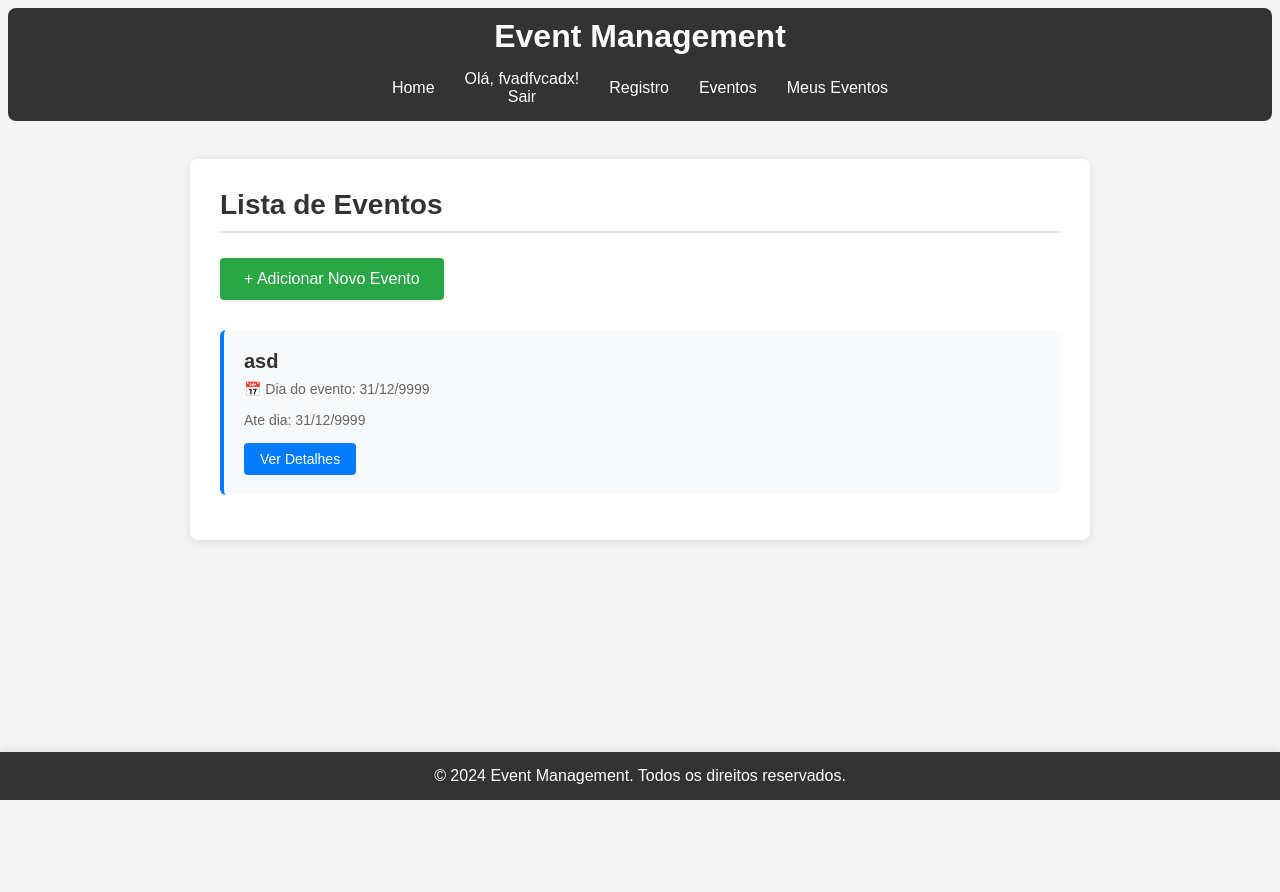
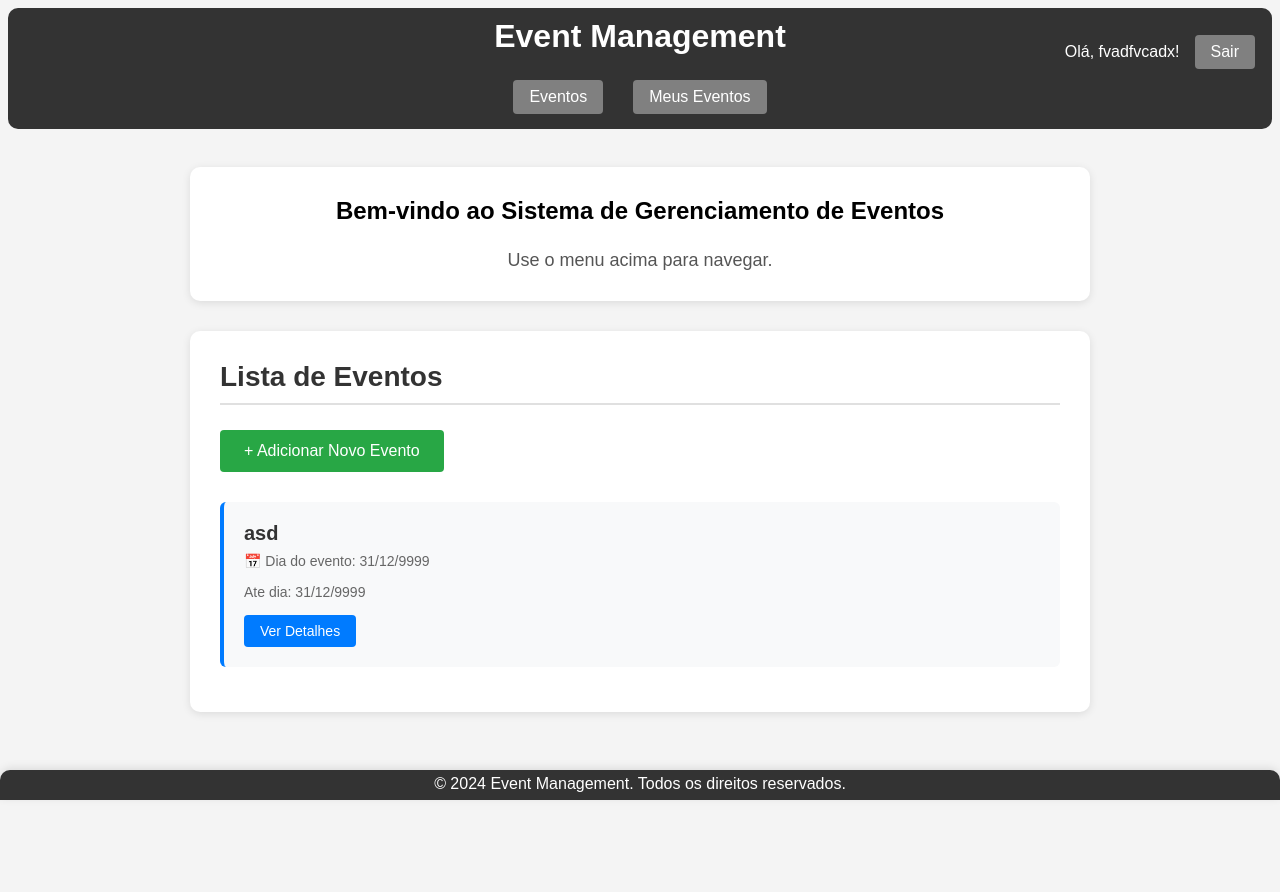
Before and after one commit to Luiprogramador/projeto-web-1, a Django app: page /event/ in a window 1280 px wide. Before the commit the page ends 800 px from the top, so only its background shows below. Run offline with Django 5.2, Linux system fonts and the light colour scheme; a user stored in the database is signed in; data comes from the database, SQL or seed files in the repository; both versions use the stored data as it was before the commit.

Commit message:
Adicionei novo tipo de usuário 'Organizador' e atualizei a lógica de permissões para criação de eventos. Melhorei o layout e a usabilidade das páginas de eventos.

```diff
--- a/event_management/app/models.py
+++ b/event_management/app/models.py
@@ -103,6 +103,7 @@ class UserRegister(AbstractBaseUser):
     type_user_choices = [
         ('Estudante', 'Estudante'),
         ('Professor', 'Professor'),
+        ('Organizador', 'Organizador'),
     ]
     username = models.CharField(max_length=150, unique=True)
     email = models.EmailField(unique=True)
@@ -112,9 +113,6 @@ class UserRegister(AbstractBaseUser):
     institution = models.CharField(max_length=150, blank=True, null=True)
     type_user = models.CharField(max_length=20, choices=type_user_choices, default='Estudante')
 
-    is_active = models.BooleanField(default=True)
-    is_staff = models.BooleanField(default=False)
-    date_joined = models.DateTimeField(auto_now_add=True)
 
     USERNAME_FIELD = 'username'
     REQUIRED_FIELDS = ['email', 'name']
--- a/event_management/app/static/css/style.css
+++ b/event_management/app/static/css/style.css
@@ -25,19 +25,24 @@ body {
     color: #fff;
     padding: 10px 0;
     text-align: center;
-    border-radius: 8px;
+    border-radius: 10px;
 }
 
 .header h1 {
-    margin-bottom: 10px;
+    margin-bottom: 20px;
 }
 
-nav ul {
+nav ul{
     list-style: none;
     display: flex;
     justify-content: center;
     flex-wrap: wrap;
     align-items: center;
+}
+
+nav ul li {
+    margin: 5px 15px;
+    font-size: 16px;
 }
 
 nav ul li {
@@ -50,13 +55,49 @@ nav ul li p {
 }
 
 nav ul li a {
+    display: inline-block;
     color: #fff;
     text-decoration: none;
     transition: all 0.3s ease;
+    padding: 8px 16px;
+    background-color: grey;
+    border-radius: 4px;
 }
 
 nav ul li a:hover {
-    text-decoration: underline;
+    background-color: #555;
+    transform: scale(1.05);
+}
+
+.user-actions {
+    position: absolute;
+    top: 35px;
+    right: 25px;
+    display: flex;
+    align-items: center;
+    gap: 15px;
+}
+
+.user-actions p {
+    color: #fff;
+    margin-right: 14px;
+    margin: 0;
+    font-size: 16px;
+}
+
+.user-actions a {
+    color: #fff;
+    text-decoration: none;
+    padding: 8px 16px;
+    background-color: grey;
+    border-radius: 4px;
+    transition: all 0.3s ease;
+    font-size: 16px;
+}
+
+.user-actions a:hover {
+    background-color: #555;
+    transform: scale(1.05);
 }
 
 /* ========================================
@@ -80,10 +121,11 @@ main {
     left: 0;
     box-shadow: 0 -2px 8px rgba(0,0,0,0.1);
     z-index: 1000;
+    border-radius: 10px 10px 0 0;
 }
 
 .footer p {
-    margin: 0;
+    margin: -10px;
 }
 
 /* ========================================
@@ -98,15 +140,26 @@ main {
     background: #fff;
     margin: 30px auto;
     padding: 40px;
-    border-radius: 8px;
+    border-radius: 10px;
     box-shadow: 0 2px 8px rgba(0,0,0,0.1);
 }
 
 .welcome-container {
+
     text-align: center;
-    padding: 50px 20px;
-    max-width: 600px;
-    margin: 20px auto;
+    padding: 30px;
+    margin: 30px auto;
+    max-width: 900px;
+}
+
+.welcome-container p {
+    font-size: 18px;
+    color: #555;
+    margin-top: 25px;
+}
+
+.welcome-container p:hover {
+    color: #333;
 }
 
 .events-container,
--- a/event_management/app/templates/base.html
+++ b/event_management/app/templates/base.html
@@ -14,24 +14,23 @@
             <h1>Event Management</h1>
             <nav>
                 <ul>
-                    <li><a href="{% url 'home' %}">Home</a></li>
-                    <li>
-                        {% if user.is_authenticated %}
-                            <p>Olá, {{ user.username }}!</p>
-                            <a href="{% url 'logout' %}">Sair</a>
-                        {% else %}
-                            <a href="{% url 'login' %}">Entrar</a>
-                        {% endif %}
-                    </li>
-                    <li><a href="{% url 'register' %}">Registro</a></li>
-                    <li><a href="{% url 'event_list' %}">Eventos</a></li>
+                    <li><a id="event_button" href="{% url 'event_list' %}">Eventos</a></li>
                     {% if user.is_authenticated %}
                         <li class="nav-item">
                             <a class="nav-link" href="{% url 'event_subscribed' %}">Meus Eventos</a>
                         </li>
-                    {% else %}
                     {% endif %}
+                    <div class="user-actions">
+                {% if user.is_authenticated %}
+                    <p>Olá, {{ user.username }}!</p>
+                    <a href="{% url 'logout' %}">Sair</a>
+                {% else %}
+                    <a href="{% url 'login' %}">Entrar</a>
+                    <a href="{% url 'register' %}">Registro</a>
+                {% endif %}
+                    </div>
                 </ul>
+            </nav>
         {% endblock %}
     </header>
     <main>
--- a/event_management/app/templates/event_detail.html
+++ b/event_management/app/templates/event_detail.html
@@ -9,6 +9,8 @@
         <span>👥 Participantes:</span>
         <span>{{ event.current_participants_count }} / {{ event.max_capacity }}</span>
     </div>
+
+    <p class="event-date">📅 Data de Início: {{ event.initial_date|date:"d/m/Y" }}</p>
 
     <hr>
 
--- a/event_management/app/templates/event_list.html
+++ b/event_management/app/templates/event_list.html
@@ -1,6 +1,10 @@
 {% extends "base.html" %}
 {% block content %}
 {% load static %}
+ <div class="welcome-container">
+        <h2>Bem-vindo ao Sistema de Gerenciamento de Eventos</h2>
+        <p>Use o menu acima para navegar.</p>
+    </div>
 <div class="events-container">
     <h2>Lista de Eventos</h2>
     <hr>
--- a/event_management/app/views.py
+++ b/event_management/app/views.py
@@ -6,7 +6,8 @@ from .models import Event
 from .forms import RegisterForm, LoginForm, EventForm
 
 def home(request):
-    return render(request, 'index.html')
+    eventos = Event.objects.all()
+    return render(request, 'event_list.html', {'eventos': eventos})
 # Create your views here.
 
 
@@ -75,8 +76,8 @@ def event_detail(request, pk):
 
 @login_required
 def add_event(request):
-    if not request.user.type_user:
-        messages.error(request, 'Apenas usuários do tipo Professor têm permissão para criar eventos.')
+    if request.user.type_user != 'Organizador':
+        messages.error(request, 'Apenas usuários do tipo Organizador têm permissão para criar eventos.')
         return redirect('event_list')
 
     if request.method == 'POST':
```
Also changed, not shown: event_management/app/migrations/0013_remove_userregister_date_joined_and_more.py (added), event_management/db.sqlite3.
